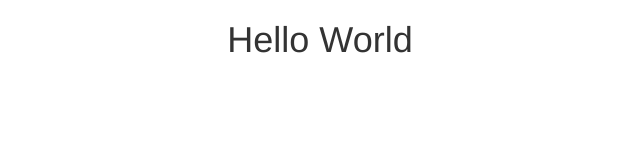
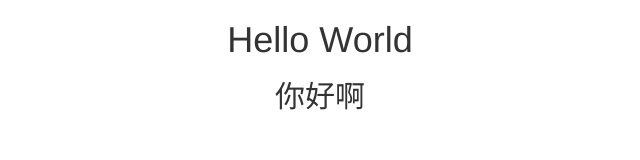
Before and after one commit to lemons11/Object_index01, a plain HTML site: page login.html in a window 1280 px wide. Shown: the whole page, without its empty margins (320-960 px from the left). Drawn offline with nearby package versions, Linux system fonts and the light colour scheme.

Commit message:
这是在远程仓库修改了login.html代码

```diff
--- a/login.html
+++ b/login.html
@@ -19,7 +19,7 @@
 	</head>
 	<body>
 		<h1 class="text-center">Hello World</h1>
-
+		<h2 class="text-center"> 你好啊</h2>
 		<!-- jQuery -->
 		<script src="https://ajax.googleapis.com/ajax/libs/jquery/1.12.4/jquery.min.js"></script>
 		<!-- Bootstrap JavaScript -->
```
